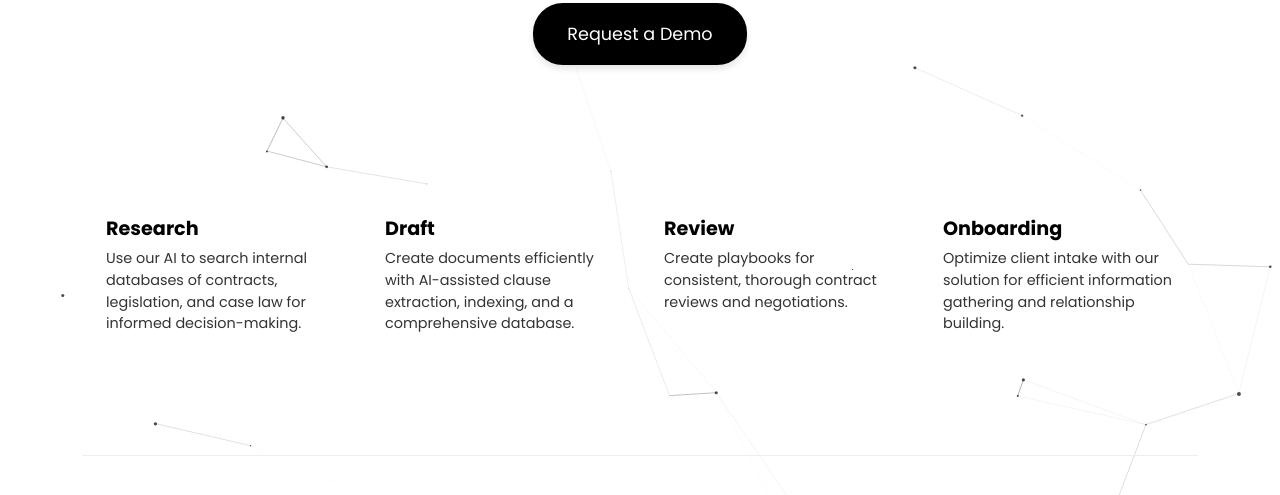
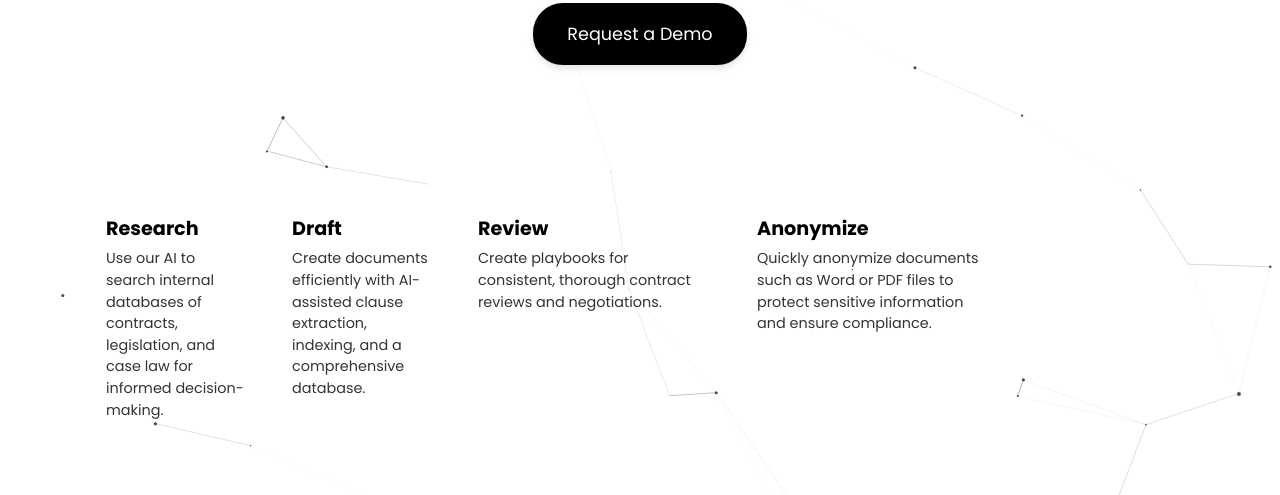
Before and after one commit to datatalkbv/staging-datatalkbv.github.io, a plain HTML site: page index.html in a window 1280 px wide. Shown: the part 249-744 px from the top of the page. Drawn offline with nearby package versions, Linux system fonts and the light colour scheme.

Commit message:
feat: Add anonymization section between review and onboarding

```diff
--- a/index.html
+++ b/index.html
@@ -185,17 +185,21 @@
             <section class="solutions">
                 <div class="container">
                   <div class="row">
-                    <div class="col-md-3 solution-item">
+                    <div class="col-md-4 col-lg-2 solution-item">
                       <h3>Research</h3>
                       <p>Use our AI to search internal databases of contracts, legislation, and case law for informed decision-making.</p>
                     </div>
-                    <div class="col-md-3 solution-item">
+                    <div class="col-md-4 col-lg-2 solution-item">
                       <h3>Draft</h3>
                       <p>Create documents efficiently with AI-assisted clause extraction, indexing, and a comprehensive database.</p>
                     </div>
                     <div class="col-md-3 solution-item">
                       <h3>Review</h3>
                       <p>Create playbooks for consistent, thorough contract reviews and negotiations.</p>
+                    </div>
+                    <div class="col-md-3 solution-item">
+                      <h3>Anonymize</h3>
+                      <p>Quickly anonymize documents such as Word or PDF files to protect sensitive information and ensure compliance.</p>
                     </div>
                     <div class="col-md-3 solution-item">
                       <h3>Onboarding</h3>
```
